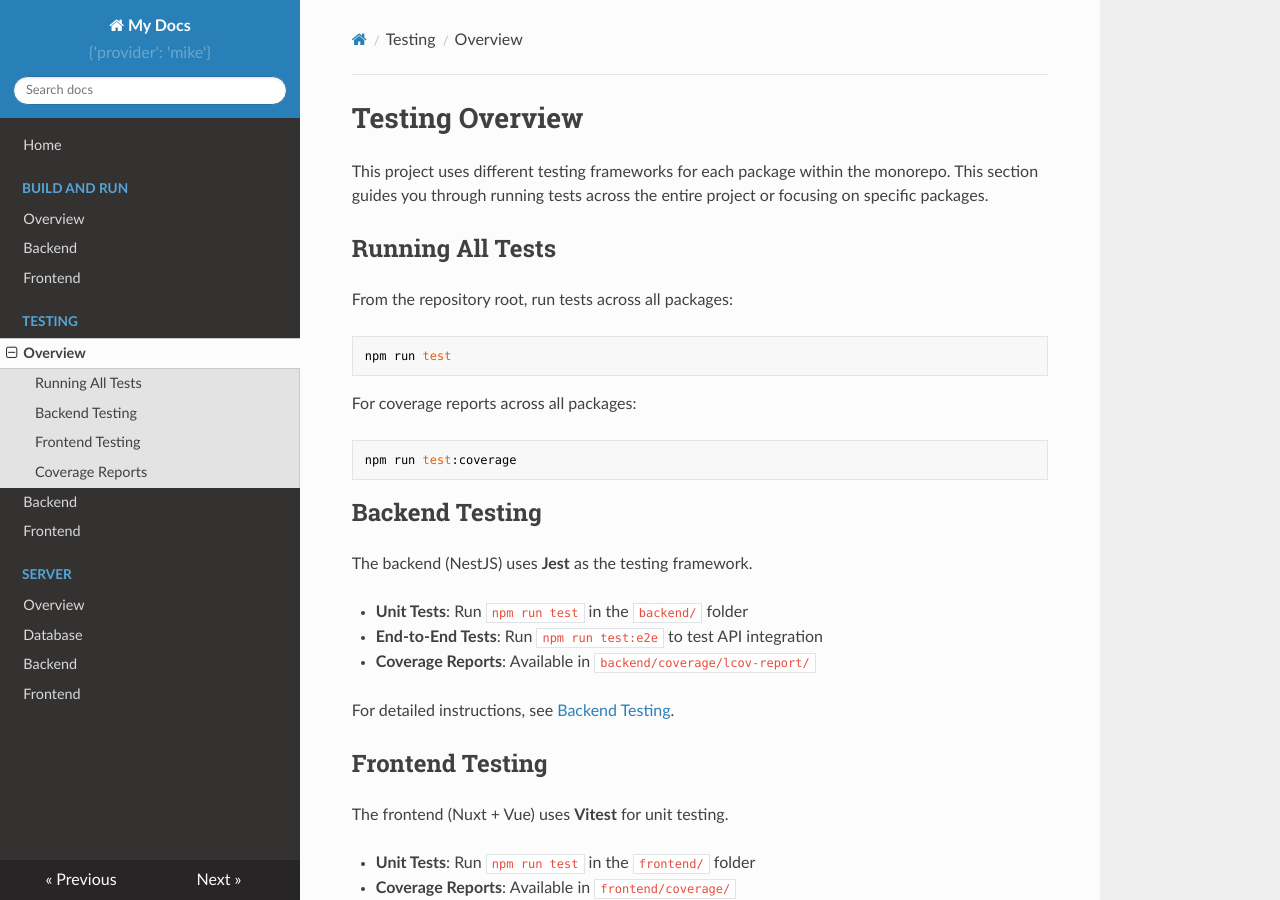
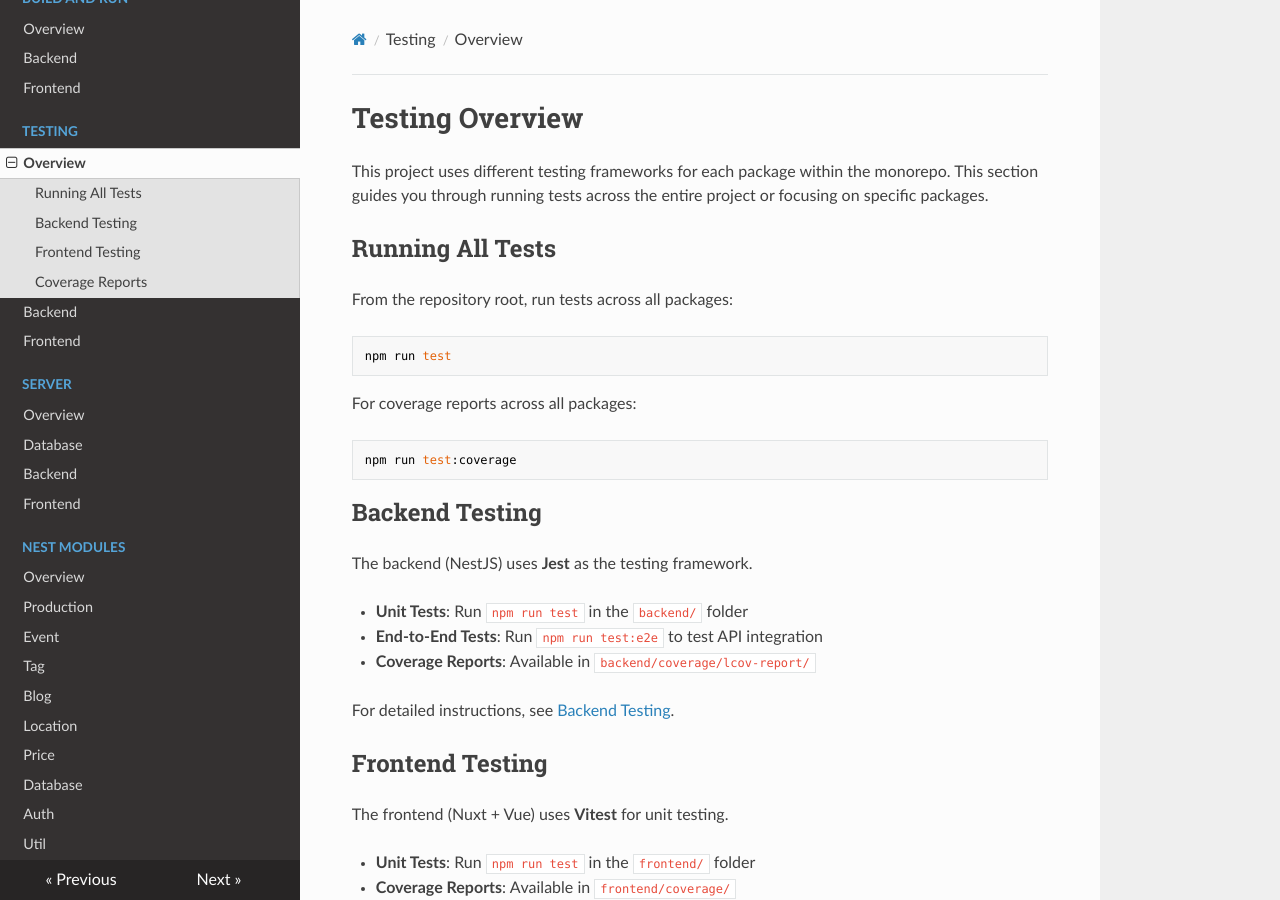
Before and after one commit to SELab-2/viernulvier-4, an MkDocs documentation site: the page built from docs/testing/index.md, in a window 1280 px wide and 900 px high. Built offline with MkDocs 1.6.1, drawn with Linux system fonts in a browser that asks for light colours; nearby versions of some CDN libraries.

Commit message:
Init nest modules docs

```diff
--- a/mkdocs.yml
+++ b/mkdocs.yml
@@ -19,3 +19,14 @@ nav:
       - Database: server/database.md
       - Backend: server/backend.md
       - Frontend: server/frontend.md
+  - Nest Modules:
+      - Overview: modules/index.md
+      - Production: modules/production.md
+      - Event: modules/event.md
+      - Tag: modules/tag.md
+      - Blog: modules/blog.md
+      - Location: modules/location.md
+      - Price: modules/price.md
+      - Database: modules/database.md
+      - Auth: modules/auth.md
+      - Util: modules/util.md
```
Also changed, not shown: docs/modules/index.md (added, +29 -0 lines), docs/modules/auth.md (added), docs/modules/blog.md (added), docs/modules/database.md (added), docs/modules/event.md (added), docs/modules/location.md (added), docs/modules/price.md (added), docs/modules/production.md (added), docs/modules/tag.md (added), docs/modules/util.md (added).
